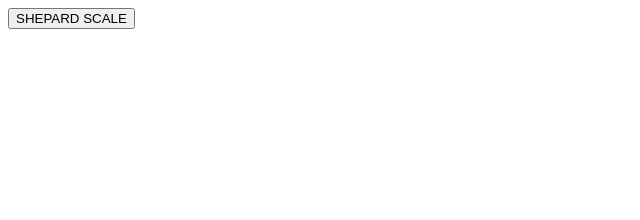
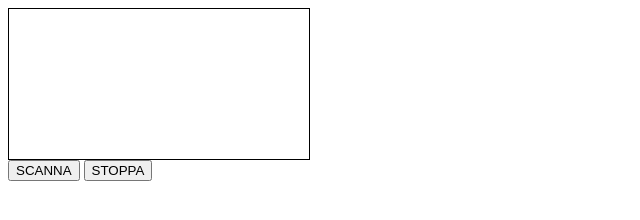
Before and after one commit to enricovalente23/Auditory-Illusions, a plain HTML site: page shepard-tone/shepard-tone.html in a window 1280 px wide. Shown: the whole page, without its empty margins (0-640 px from the left). Drawn offline with Linux system fonts and the light colour scheme.

Commit message:
ho perso sonno e udito ma ora funziona

```diff
--- /dev/null
+++ b/shepard-tone/shep-glissando.js
@@ -0,0 +1,81 @@
+var c = new AudioContext();
+
+var play;
+var num_osc = 10; // 10
+var osc = [];
+var gain = [];
+
+var a = c.createAnalyser();
+a.fftSize = 2048;
+
+var freq = [8000]; // 8000
+var lowestFreq = 50; // 50
+var highestFreq = 16000; // 16000
+
+function shepardtone() {
+
+    var canvasElement = document.querySelector('#canvas');
+    var ctx = canvasElement.getContext('2d');
+
+    for (i = 1; i <= num_osc; i++) {
+    osc[i] = c.createOscillator();
+    freq[i] = freq[i - 1] / 2; // highest[1] 8000, lowest[10] 7.81
+    osc[i].frequency.value = freq[i];
+
+    gain[i] = c.createGain();
+    gain[i].gain.value = 0;
+    }
+
+    play = setInterval(function() {
+
+        for (i = 1; i <= num_osc; i++) {
+
+            if (freq[i] > 20000) {
+                freq[i] = 20;
+            }
+            else {
+                freq[i] = freq[i] + (freq[i] / 200); // 192
+            }
+
+            osc[i].frequency.value = freq[i];
+
+            if (lowestFreq < freq[i] < highestFreq) {
+                gain[i].gain.value = 0.02;
+            }
+
+            osc[i].connect(gain[i]);
+            gain[i].connect(a);
+            a.connect(c.destination);
+
+        }
+
+        var data = new Float32Array(2048);
+        a.getFloatTimeDomainData(data);
+        console.log(data);
+
+        function draw() {
+            a.getFloatTimeDomainData(data);
+            ctx.clearRect(0,0,1000,1000);
+            ctx.beginPath();
+            const h = canvasElement.height;
+            ctx.moveTo(0,h/2)
+            for(var i=0;i<2048;i++) {
+                ctx.lineTo(i, h/2+data[i]*h/2)
+            }
+            ctx.stroke()
+        }
+        draw();
+
+    }, 100); //update hz every 75ms
+
+    for (i = 1; i <= num_osc; i++) {
+        osc[i].start();
+    }
+}
+
+function stop() {
+    clearInterval(play);
+    for (i = 1; i <= num_osc; i++) {
+        osc[i].stop();
+    }
+}
--- a/shepard-tone/shepard-tone.html
+++ b/shepard-tone/shepard-tone.html
@@ -1,6 +1,21 @@
 <html>
     <body>
-        <button onclick = "shepard()">SHEPARD SCALE</button>
-        <script src='shepard-tone.js'></script>
+
+        <script src='shep-glissando.js'></script>
+
+        <div>
+            <canvas id="canvas"></canvas></body>
+        </div>
+        <div>
+            <button onclick = "shepardtone()">SCANNA</button></html>
+            <button onclick = "stop()">STOPPA</button></html>
+        </div>
+
+        <style>
+            #canvas {
+                border: 1px solid black;
+            }
+        </style>
+
     </body>
 </html>
```
